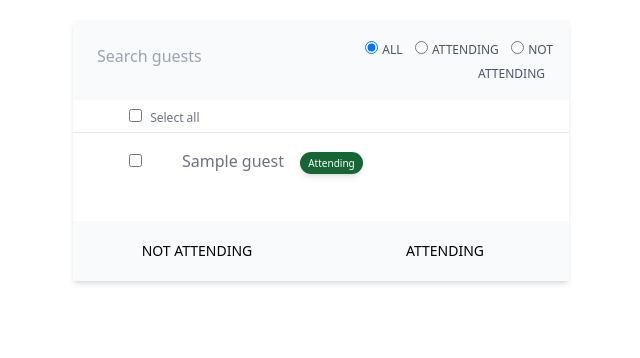
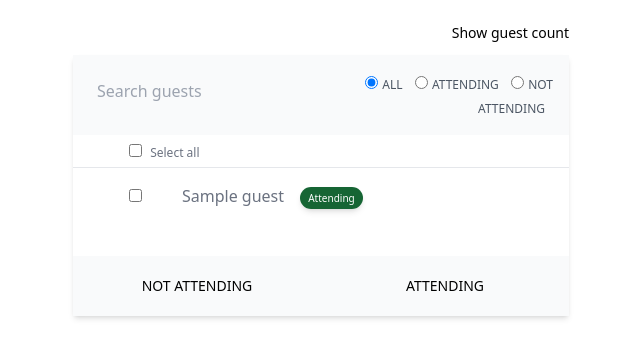
Before and after one commit to antoniovmonge/django-party, a Django app: template core/templates/party/guest_list/page_guest_list.html in a window 1280 px wide. Shown: the part 64-422 px from the top of the page, without its empty margins (319-959 px from the left). Run offline with Django 4.2, Linux system fonts and the light colour scheme; the template is opened without the code that fills it: most values are stand-ins (such as "Sample title", 1, 10 or a date in 2020); some libraries are stand-ins or nearby versions.

Commit message:
add counter

```diff
--- a/core/party/views/guest_list_views.py
+++ b/core/party/views/guest_list_views.py
@@ -19,6 +19,8 @@ class GuestListPage(LoginRequiredMixin, ListView):
     def get_context_data(self, **kwargs):
         context = super().get_context_data(**kwargs)
         context["party_id"] = self.kwargs["party_uuid"]
+        context["attending_num"] = self.object_list.filter(attending=True).count()
+
         return context
 
 
--- a/core/templates/party/guest_list/page_guest_list.html
+++ b/core/templates/party/guest_list/page_guest_list.html
@@ -1,6 +1,26 @@
 {% extends 'party/base.html' %}
 
 {% block content %}
+  <div class="w-2/5 min-w-fit m-auto text-right"
+       x-data="{ guest_count: false }">
+    <template x-teleport="#guest_list_container">
+      <div class="w-2/5 p-3 text-center border-custom-blue border-2 rounded-md border-solid bg-sky-200 mx-auto mt-3"
+           x-show="guest_count">
+        <p class="text-custom-blue">
+          {{ guests|length }} guest{{ guests|pluralize }} {{ guests|pluralize:"is,are" }}
+          invited to the party.
+        </p>
+        <p class="text-custom-blue">
+          {{ attending_num }} guest{{ guests|pluralize }} {{ guests|pluralize:"is,are" }}
+          attending the party.
+        </p>
+      </div>
+    </template>
+    <button class="btn-default mb-3 text-sm"
+            x-on:click="guest_count = !guest_count"
+            x-text="guest_count ? 'Hide guest count' : 'Show guest count'"></button>
+  </div>
+  <div id="guest_list_container">
     <div class="w-2/5 bg-white shadow-md m-auto">
       <form hx-post="{% url 'party:partial_filter_guests' party_id %}"
             hx-trigger="keyup delay:500ms from:#guest_search, search, change from:#attending_filter"
@@ -47,4 +67,5 @@
                 hx-put="{% url 'party:partial_mark_attending' party_id %}">Attending</button>
       </div>
     </div>
+  </div>
 {% endblock content %}
```
Lines whose indentation alone changed are shown as unchanged.
